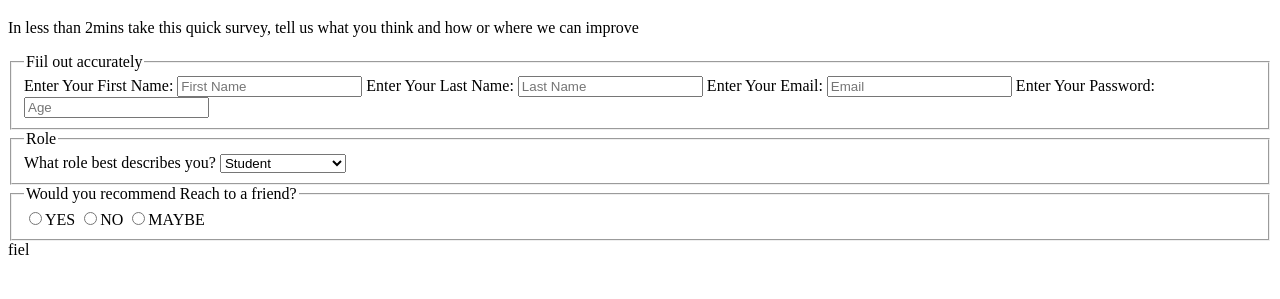
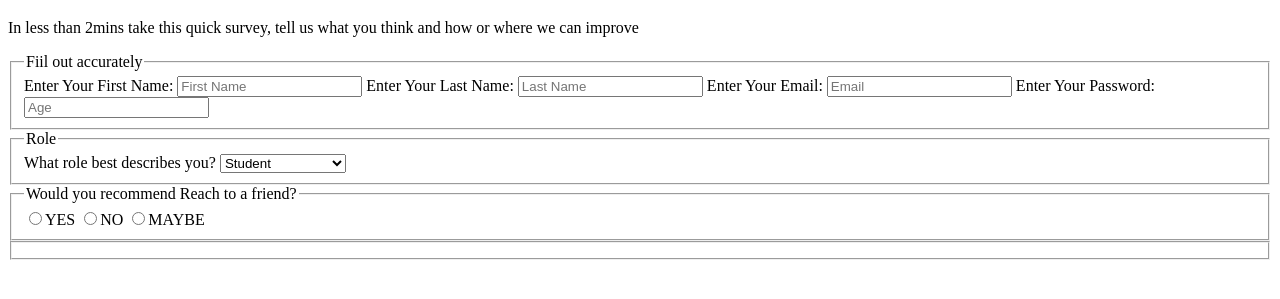
Before and after one commit to IamVictheCG/Survey-Form, a plain HTML site: page index.html in a window 1280 px wide. Shown: the part 61-360 px from the top of the page. Drawn offline with Linux system fonts and the light colour scheme.

Commit message:
chore: updates made

```diff
--- a/index.html
+++ b/index.html
@@ -38,7 +38,7 @@
             <label for=""> <input type="radio" name="recommend" id="maybe">MAYBE</label>
         </fieldset>
 
-        fiel
+        <fieldset></fieldset>
 
     </form>
 </body>
```
